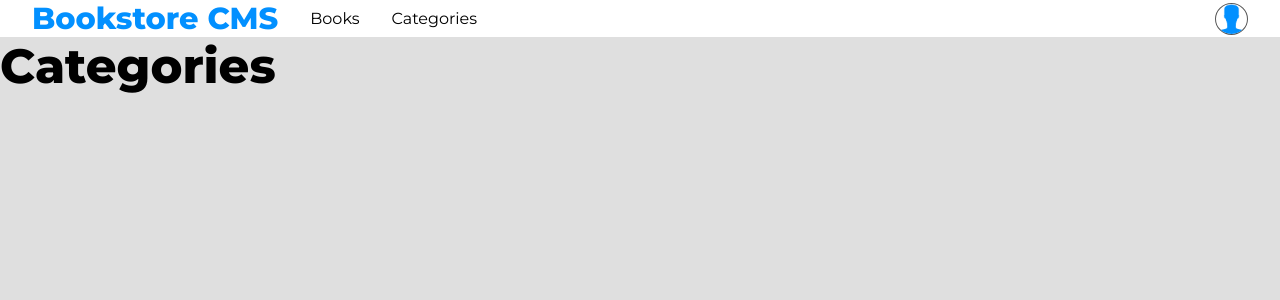
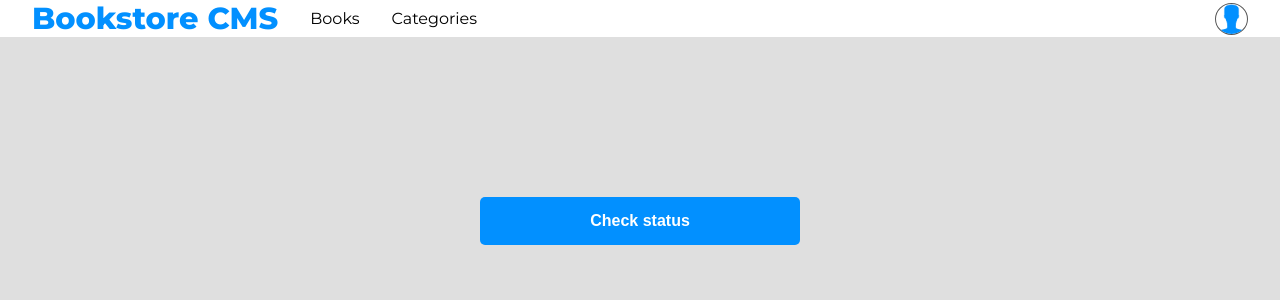
Before and after one commit to nimplay/nimplay-react-bookstore, a React (Create React App) app: page /Categories in a window 1280 px wide. Shown: the top 300 px of the page. Built offline with nearby package versions, Linux system fonts and the light colour scheme.

Commit message:
add action and reducer for categories

```diff
--- a/src/App.css
+++ b/src/App.css
@@ -228,3 +228,24 @@ body {
   font-weight: bold;
   border-radius: 5px;
 }
+
+.category-container {
+  width: 100%;
+  height: 100%;
+  display: flex;
+  flex-direction: column;
+  align-items: center;
+  margin-top: 10rem;
+}
+
+.category-btn {
+  width: 20rem;
+  height: 3rem;
+  background-color: #0290ff;
+  color: white;
+  border: none;
+  font-size: medium;
+  font-weight: bold;
+  border-radius: 5px;
+  margin-bottom: 2rem;
+}
--- a/src/pages/Categories.js
+++ b/src/pages/Categories.js
@@ -1,5 +1,20 @@
-function Categories() {
-  return <h2>Categories</h2>;
-}
+import React from 'react';
+import { useDispatch, useSelector } from 'react-redux';
+import { checkStatus } from '../redux/categories/Categories';
+
+const Categories = () => {
+  const categories = useSelector((state) => state.categories);
+  const dispatch = useDispatch();
+  const handleCheck = () => {
+    dispatch(checkStatus());
+  };
+  const button = <button type="button" onClick={handleCheck} className="category-btn">Check status</button>;
+  return (
+    <div className="category-container">
+      {button}
+      <div>{categories}</div>
+    </div>
+  );
+};
 
 export default Categories;
--- a/src/redux/categories/Categories.js
+++ b/src/redux/categories/Categories.js
@@ -1,7 +1,17 @@
-const Categories = () => (
-  <div className="categoriesContainer">
-    <h1>Under Construction</h1>
-  </div>
-);
+const CHECKED_STATUS = 'bookstore/categories/CHECKED_STATUS';
 
-export default Categories;
+const checkStatus = () => ({
+  type: CHECKED_STATUS,
+});
+
+const categoryReducer = (state = [], action = {}) => {
+  switch (action.type) {
+    case CHECKED_STATUS:
+      return 'Under construction';
+    default:
+      return state;
+  }
+};
+
+export { checkStatus };
+export default categoryReducer;
```
